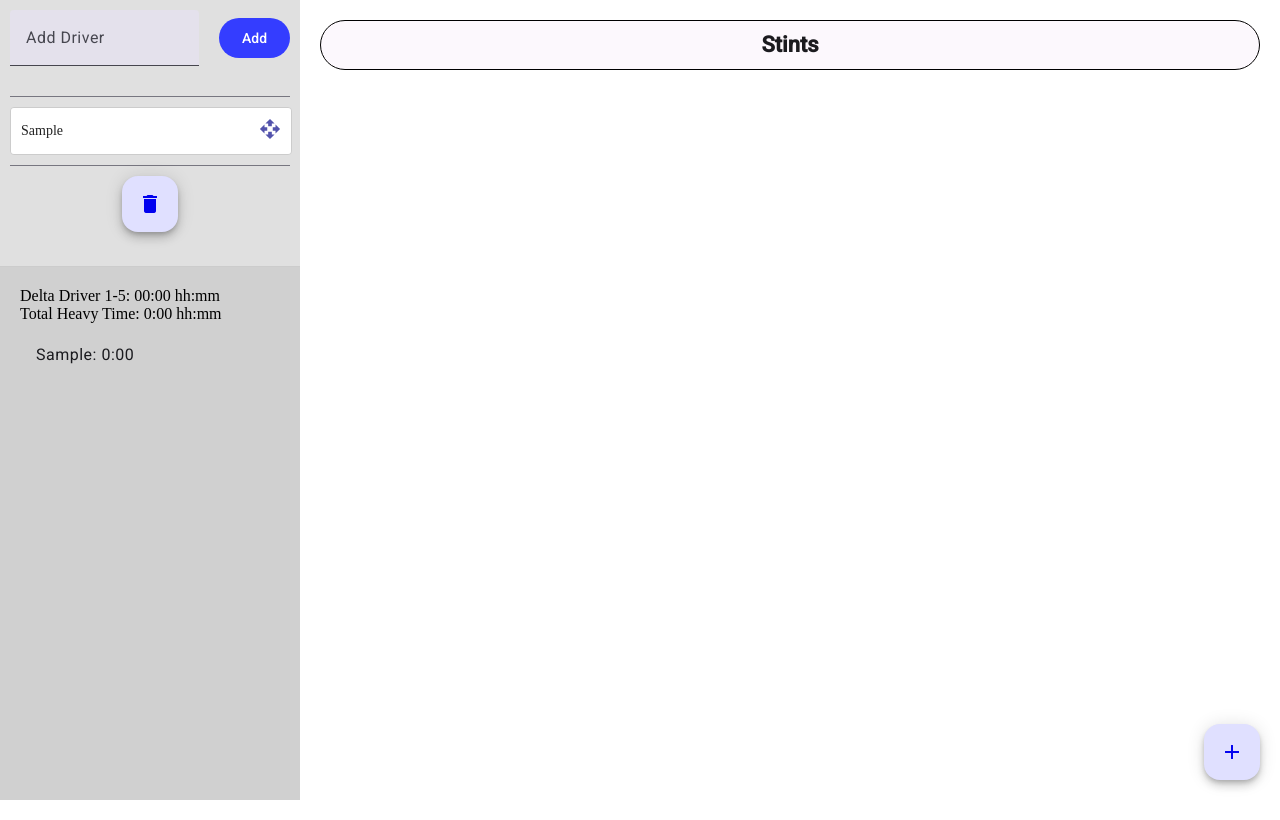
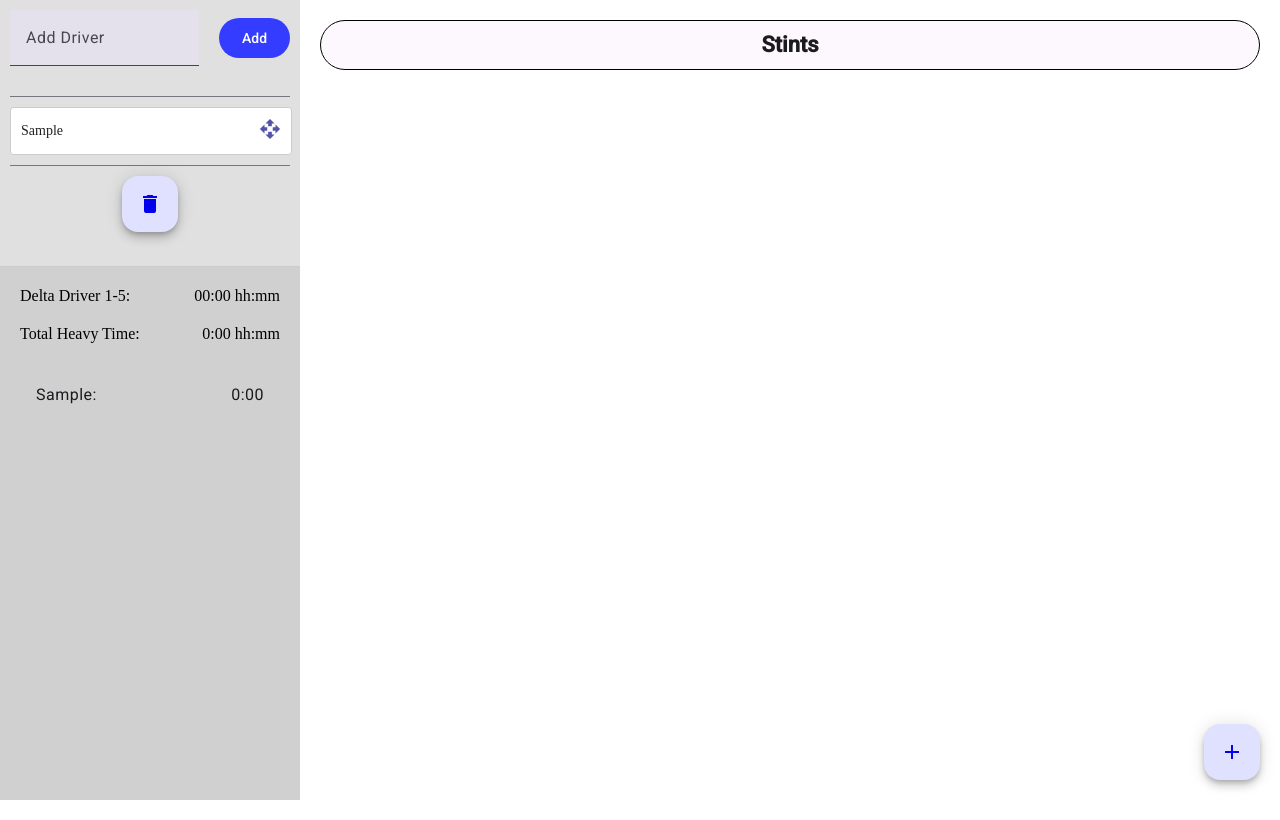
Before and after one commit to Marcoge/24h-helper, an Angular app: page / in a window 1280 px wide. Both pictures are taken after typing "Sample" into the empty fields and a click on the button "Add". Built offline with nearby package versions, Linux system fonts and the light colour scheme.

Commit message:
Changed Layout of summary panel.

```diff
--- a/src/app/summary/summary.component.html
+++ b/src/app/summary/summary.component.html
@@ -1,16 +1,27 @@
 <body>
-  <div>Delta Driver 1-5: {{ summary().delta }}</div>
   <div>
-    Total Heavy Time: {{ getHours(summary().heavyTotal) }}:{{
-      getMinutes(summary().heavyTotal)
-    }} hh:mm
+    <div class="totals">
+      <div>Delta Driver 1-5:</div>
+      <div>{{ summary().delta }}</div>
+    </div>
+    <div class="totals">
+      <div>Total Heavy Time:</div>
+      <div>
+        {{ getHours(summary().heavyTotal) }}:{{
+          getMinutes(summary().heavyTotal)
+        }}
+        hh:mm
+      </div>
+    </div>
   </div>
   <div class="list-container">
     <mat-list class="list">
       @for (total of summary().totalTimes; track $index) {
-      <mat-list-item class="list-item">
-        <span>{{ total.driver }}: </span>
-        <span>{{ getHours(total.total) }}:{{ getMinutes(total.total) }} </span>
+      <mat-list-item>
+        <div class="list-item">
+          <div>{{ total.driver }}:</div>
+          <div>{{ getHours(total.total) }}:{{ getMinutes(total.total) }}</div>
+        </div>
       </mat-list-item>
       }
     </mat-list>
--- a/src/app/summary/summary.component.scss
+++ b/src/app/summary/summary.component.scss
@@ -1,6 +1,13 @@
 body {
   display: flex;
   flex-direction: column;
+}
+
+.totals {
+  display: flex;
+  flex-direction: row;
+  justify-content: space-between;
+  margin-bottom: 20px;
 }
 
 .list-container {
@@ -13,10 +20,11 @@ body {
   display: flex;
   flex: 1;
   flex-direction: column;
-  row-gap: 20px;
+  row-gap: 10px;
 }
 
 .list-item {
   display: flex;
-  flex-direction: row;
+  justify-content: space-between;
+  width: 100%;
 }
```
